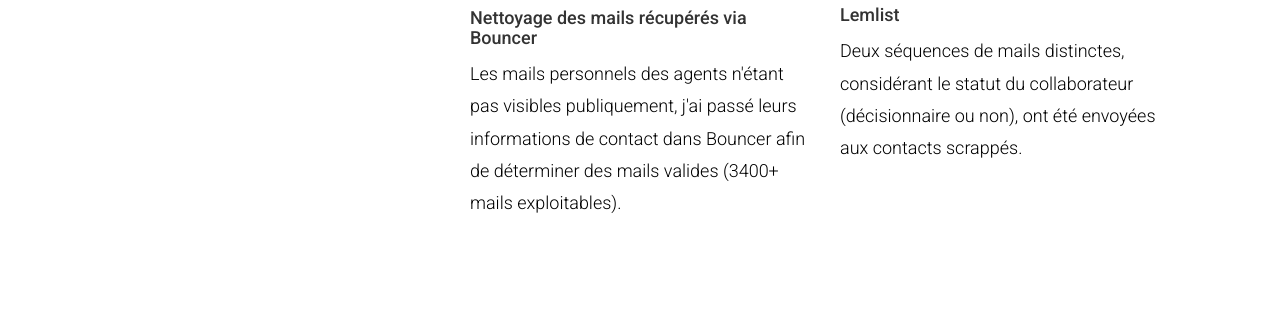
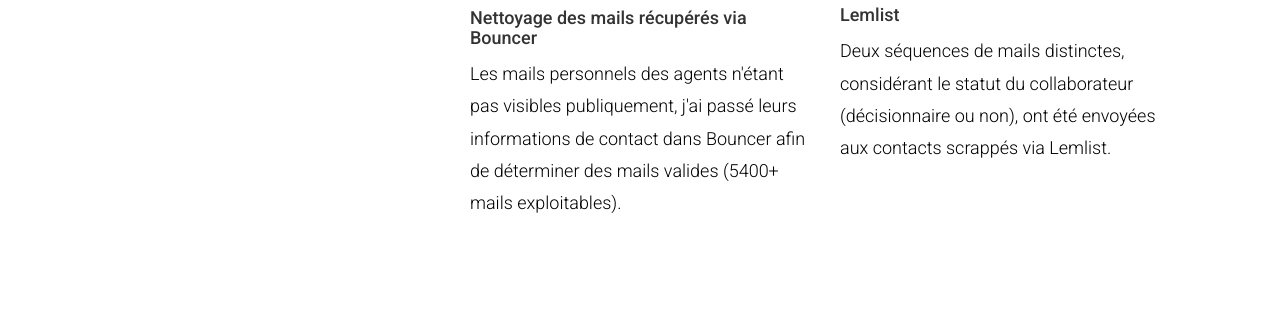
Before and after one commit to Deseart27/lejeunefrancoiswebsite, a plain HTML site: page project2.html in a window 1280 px wide. Shown: the part 850-1168 px from the top of the page. Drawn offline with Linux system fonts and the light colour scheme.

Commit message:
modifying project 2 emails text

```diff
--- a/project2.html
+++ b/project2.html
@@ -177,14 +177,14 @@
 
                 <h2 class="h5">Nettoyage des mails récupérés via Bouncer</h2>
                 <p class="mb-0">Les mails personnels des agents n'étant pas visibles publiquement, j'ai passé leurs informations
-                  de contact dans Bouncer afin de déterminer des mails valides (3400+ mails exploitables).
+                  de contact dans Bouncer afin de déterminer des mails valides (5400+ mails exploitables).
                 </p>
               </div>
               <div class="col h-100">
                 <div class="logos-mini"><img src="images/logos/lemlist.png"></div>
                 <h2 class="h5">Lemlist</h2>
                 <p class="mb-0">Deux séquences de mails distinctes, considérant le statut du collaborateur
-                  (décisionnaire ou non), ont été envoyées aux contacts scrappés.</p>
+                  (décisionnaire ou non), ont été envoyées aux contacts scrappés via Lemlist.</p>
               </div>
             </div>
           </div>
```
